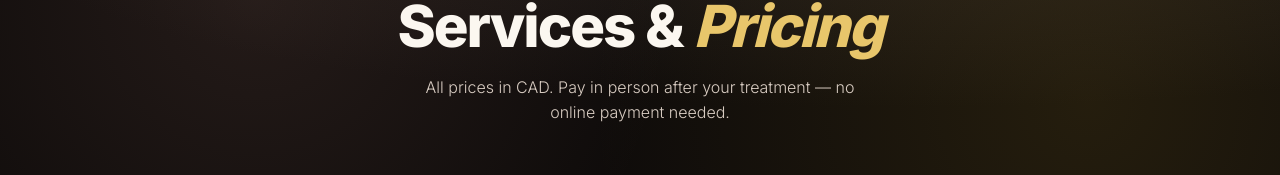
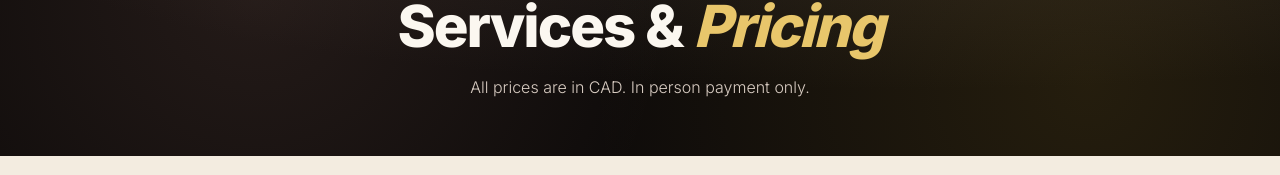
Before and after one commit to sankineniakhil2662/beuty-bliss, a Next.js app: page /services in a window 1280 px wide. Shown: the part 408-583 px from the top of the page. Built offline with nearby package versions, Linux system fonts and the light colour scheme; no server answers; the database is empty.

Commit message:
added some changes

```diff
--- a/app/services/loading.jsx
+++ b/app/services/loading.jsx
@@ -29,8 +29,8 @@ export default function Loading() {
             Services &amp; <em>Pricing</em>
           </h1>
           <p className="lead" style={{ margin: "18px auto 0" }}>
-            All prices in CAD. Pay in person after your treatment — no online
-            payment needed.
+          All prices are in CAD.
+          In person payment only.
           </p>
         </div>
       </div>
--- a/app/services/page.jsx
+++ b/app/services/page.jsx
@@ -54,8 +54,8 @@ export default function ServicesPage() {
             Services &amp; <em>Pricing</em>
           </h1>
           <p className="lead" style={{ margin: "18px auto 0" }}>
-            All prices in CAD. Pay in person after your treatment — no online
-            payment needed.
+          All prices are in CAD.
+          In person payment only.
           </p>
         </Reveal>
       </div>
```
Also changed, not shown: components/booking/BookingSuccess.jsx (+0 -8 lines).
